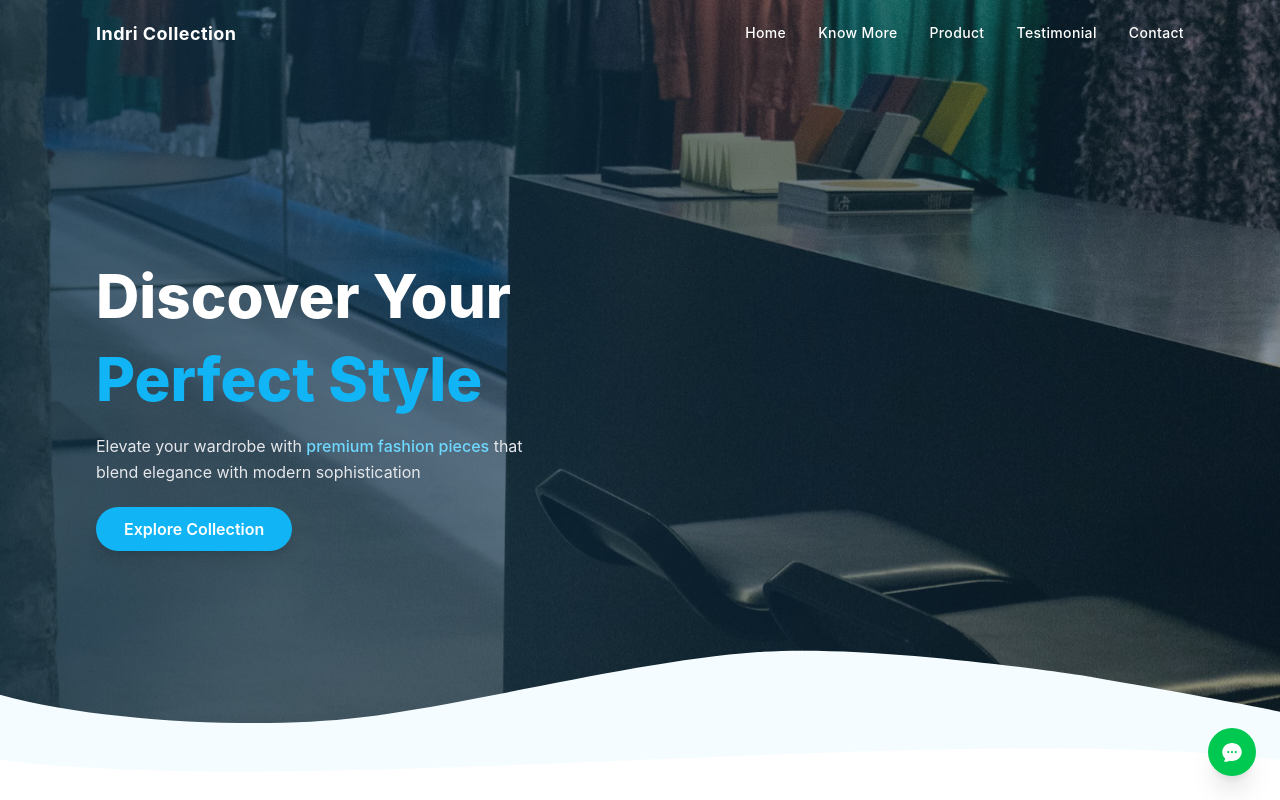
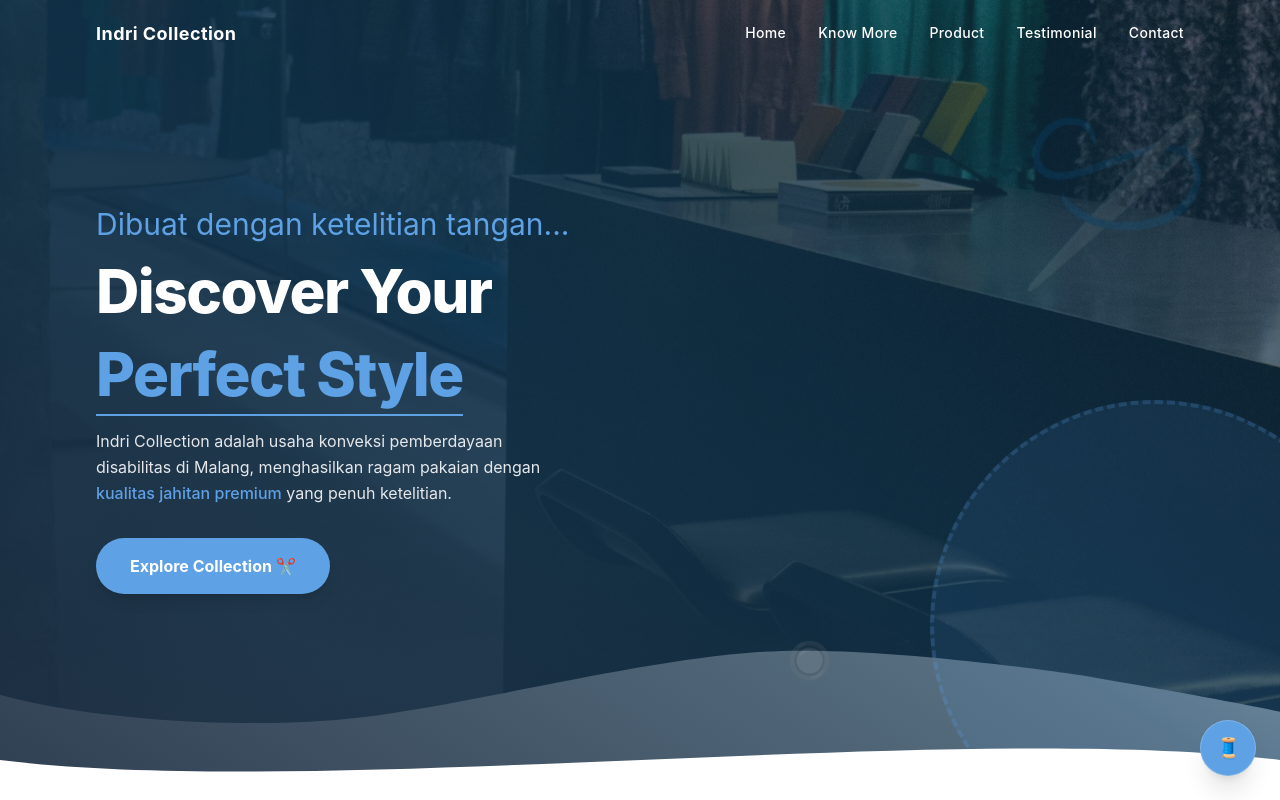
Before and after one commit to femnixx/indri-collection-website, a React (Vite) app: page / in a window 1280 px wide. Shown: the top 800 px of the page. Built offline with nearby package versions, Linux system fonts and the light colour scheme.

Commit message:
init: commit last

```diff
--- a/src/pages/HeroSection.jsx
+++ b/src/pages/HeroSection.jsx
@@ -2,6 +2,8 @@ import { useEffect, useState, useRef } from 'react';
 import heroSectionBanner_desktop from '../assets/heroSectionBanner_desktop.svg';
 import heroSectionBanner_mobile from "../assets/heroSectionBanner_mobile.svg";
 
+// Re-triggerable scroll animation hook
+// Returns [ref, isVisible] — resets when element leaves viewport, re-animates on re-entry
 // Re-triggerable scroll animation hook
 // Returns [ref, isVisible] — resets when element leaves viewport, re-animates on re-entry
 function useScrollReveal(threshold = 0.15) {
@@ -11,24 +13,26 @@ function useScrollReveal(threshold = 0.15) {
     useEffect(() => {
         const el = ref.current;
         if (!el) return;
+
         const observer = new IntersectionObserver(
             ([entry]) => setVisible(entry.isIntersecting),
             { threshold }
         );
+
         observer.observe(el);
         return () => observer.disconnect();
     }, [threshold]);
 
     return [ref, visible];
 }
-
 function HeroSection() {
     const [sectionRef, sectionVisible] = useScrollReveal(0.05);
 
     const base = 'transition-all ease-out';
 
+    // Helper to keep code clean and manageable across delayed sewing steps
     const fadeUp = (delay = '0ms') => ({
-        style: { transitionDuration: '700ms', transitionDelay: sectionVisible ? delay : '0ms' },
+        style: { transitionDuration: '800ms', transitionDelay: sectionVisible ? delay : '0ms' },
         className: `${base} ${sectionVisible ? 'opacity-100 translate-y-0' : 'opacity-0 translate-y-10'}`,
     });
 
@@ -36,93 +40,142 @@ function HeroSection() {
         <div
             id="home"
             ref={sectionRef}
-            className='relative w-full min-h-screen overflow-hidden bg-[#10324A]'
+            className="relative w-full min-h-screen overflow-hidden bg-[#10324A] bg-fabric-matrix"
         >
-            {/* Background — zoom on reveal */}
+            {/* Background Image Layer — smooth canvas scale down on reveal */}
             <img
                 src={heroSectionBanner_desktop}
                 alt="Hero background desktop"
-                style={{ transitionDuration: '1200ms', transitionDelay: sectionVisible ? '0ms' : '0ms' }}
+                style={{ transitionDuration: '1400ms', transitionDelay: '0ms' }}
                 className={`hidden md:block absolute inset-0 w-full h-full object-cover object-center ${base}
-                    ${sectionVisible ? 'scale-100 opacity-100' : 'scale-110 opacity-0'}`}
+                    ${sectionVisible ? 'scale-100 opacity-80' : 'scale-110 opacity-0'}`}
             />
             <img
                 src={heroSectionBanner_mobile}
                 alt="Hero background mobile"
-                style={{ transitionDuration: '1200ms', transitionDelay: sectionVisible ? '0ms' : '0ms' }}
+                style={{ transitionDuration: '1400ms', transitionDelay: '0ms' }}
                 className={`block md:hidden absolute inset-0 w-full h-full object-cover object-center ${base}
-                    ${sectionVisible ? 'scale-100 opacity-100' : 'scale-110 opacity-0'}`}
+                    ${sectionVisible ? 'scale-100 opacity-80' : 'scale-110 opacity-0'}`}
             />
 
-            {/* Dark overlay */}
+            {/* Dark Tailored Overlay */}
             <div
-                style={{ transitionDuration: '900ms', transitionDelay: sectionVisible ? '150ms' : '0ms' }}
-                className={`absolute inset-0  ${base} ${sectionVisible ? 'opacity-100' : 'opacity-0'}`}
+                style={{ transitionDuration: '1000ms', transitionDelay: sectionVisible ? '100ms' : '0ms' }}
+                className={`absolute inset-0 bg-gradient-to-tr from-[#1E2E42]/90 via-[#10324A]/60 to-transparent ${base}
+                    ${sectionVisible ? 'opacity-100' : 'opacity-0'}`}
             />
 
-            {/* Hero content — pushed down to clear the fixed bar */}
-            <div className='relative z-10 flex flex-col justify-center h-full min-h-screen px-6 md:px-16 lg:px-24 pt-24 pb-24'>
-                <div className='max-w-xl'>
+            {/* --- Unique Convection & Sewing Background Background Elements --- */}
+
+            {/* Gigantic fading background needle thread loop asset */}
+            <div
+                style={{ transitionDuration: '1200ms', transitionDelay: sectionVisible ? '200ms' : '0ms' }}
+                className={`absolute right-[5%] top-[10%] text-[160px] opacity-10 pointer-events-none select-none ${base}
+                    ${sectionVisible ? 'rotate-0 scale-100 translate-x-0' : '-rotate-45 scale-75 translate-x-12'}`}
+            >
+                🪡
+            </div>
+
+            {/* Asymmetric draped fabric accent shape running from right edge */}
+            <div
+                style={{ transitionDuration: '1000ms', transitionDelay: sectionVisible ? '150ms' : '0ms' }}
+                className={`absolute right-[-100px] bottom-[-50px] w-[450px] h-[450px] bg-[#5EA1E4]/10 rounded-full border-4 border-dashed border-[#5EA1E4]/20 pointer-events-none ${base}
+                    ${sectionVisible ? 'opacity-100 translate-x-0 scale-100' : 'opacity-0 translate-x-24 scale-90'}`}
+            />
+
+            {/* Floating button ornament element */}
+            <div
+                style={{ transitionDuration: '900ms', transitionDelay: sectionVisible ? '400ms' : '0ms' }}
+                className={`absolute right-[35%] bottom-[15%] text-4xl opacity-15 pointer-events-none select-none ${base}
+                    ${sectionVisible ? 'opacity-15 translate-y-0 rotate-12' : 'opacity-0 translate-y-10 rotate-0'}`}
+            >
+                🔘
+            </div>
+
+            {/* --- Main Foreground Content --- */}
+            <div className="relative z-10 flex flex-col justify-center h-full min-h-screen px-6 md:px-16 lg:px-24 pt-24 pb-24">
+                <div className="max-w-xl">
+
+                    {/* Handwritten Script Tagline matching the artisan logo vibe */}
+                    <div
+                        className={`font-sewing text-3xl text-[#5EA1E4] mb-3 ${fadeUp('200ms').className}`}
+                        style={fadeUp('200ms').style}
+                    >
+                        Dibuat dengan ketelitian tangan...
+                    </div>
 
                     <h1
-                        className={`${fadeUp('350ms').className} text-4xl md:text-6xl font-extrabold text-white leading-tight mb-2`}
+                        className={`${fadeUp('350ms').className} text-4xl md:text-6xl font-extrabold text-white leading-tight mb-2 tracking-tight`}
                         style={fadeUp('350ms').style}
                     >
                         Discover Your
                     </h1>
 
                     <h1
-                        className={`${fadeUp('500ms').className} text-4xl md:text-6xl font-extrabold text-[#11B5F5] leading-tight mb-4`}
+                        className={`${fadeUp('500ms').className} text-4xl md:text-6xl font-extrabold text-[#5EA1E4] leading-tight mb-4 tracking-tight`}
                         style={fadeUp('500ms').style}
                     >
-                        Perfect Style
+                        <span className="relative inline-block">
+                            Perfect Style
+                            {/* Animated Dash Stitch line underline effect */}
+                            <span
+                                style={{ transitionDuration: '1000ms', transitionDelay: sectionVisible ? '900ms' : '0ms' }}
+                                className={`absolute left-0 bottom-[-4px] h-[2px] bg-[#5EA1E4] ${base}
+                                    ${sectionVisible ? 'w-full opacity-100' : 'w-0 opacity-0'}`}
+                                style={{
+                                    backgroundImage: 'linear-gradient(to right, #5EA1E4 50%, transparent 50%)',
+                                    backgroundSize: '8px 100%',
+                                    transitionDuration: '1200ms',
+                                    transitionDelay: sectionVisible ? '800ms' : '0ms',
+                                    width: sectionVisible ? '100%' : '0%'
+                                }}
+                            />
+                        </span>
                     </h1>
 
                     <p
-                        className={`${fadeUp('650ms').className} text-sm md:text-base text-gray-200 mb-8 leading-relaxed max-w-sm md:max-w-md`}
+                        className={`${fadeUp('650ms').className} text-sm md:text-base text-gray-200 mb-8 leading-relaxed max-w-sm md:max-w-md font-normal`}
                         style={fadeUp('650ms').style}
                     >
-                        Elevate your wardrobe with{' '}
-                        <span className='text-[#6ED8FF] font-medium'>premium fashion pieces</span>{' '}
-                        that blend elegance with modern sophistication
+                        Indri Collection adalah usaha konveksi pemberdayaan disabilitas di Malang, menghasilkan ragam pakaian dengan <span className="text-[#5EA1E4] font-medium">kualitas jahitan premium</span> yang penuh ketelitian.
                     </p>
 
+                    {/* Interactive Button Action Wrapper */}
                     <div
-                        style={{ transitionDuration: '600ms', transitionDelay: sectionVisible ? '850ms' : '0ms' }}
+                        style={{ transitionDuration: '600ms', transitionDelay: sectionVisible ? '800ms' : '0ms' }}
                         className={`${base} ${sectionVisible ? 'opacity-100 scale-100' : 'opacity-0 scale-90'}`}
                     >
-                        <a href='#about-us' className='bg-[#11B5F5] hover:bg-[#6ED8FF] active:scale-95 text-white text-sm md:text-base font-semibold px-7 py-3 rounded-full transition-all duration-200 shadow-lg'>
-                            Explore Collection
+                        <a
+                            href="#about"
+                            className="inline-flex items-center gap-2 bg-[#5EA1E4] hover:bg-white hover:text-[#5EA1E4] hover:border-[#5EA1E4] border-2 border-transparent active:scale-95 text-white text-sm md:text-base font-bold px-8 py-3.5 rounded-full transition-all duration-300 shadow-lg"
+                        >
+                            Explore Collection ✂
                         </a>
                     </div>
 
                 </div>
             </div>
 
-            {/* Bottom wave */}
+            {/* Bottom wave layout frame accent transition split */}
             <div
-                style={{ transitionDuration: '800ms', transitionDelay: sectionVisible ? '500ms' : '0ms' }}
+                style={{ transitionDuration: '800ms', transitionDelay: sectionVisible ? '600ms' : '0ms' }}
                 className={`absolute bottom-0 left-0 w-full overflow-hidden leading-[0] z-10 ${base}
                     ${sectionVisible ? 'opacity-100 translate-y-0' : 'opacity-0 translate-y-8'}`}
             >
-                <svg viewBox='0 0 1440 80' xmlns='http://www.w3.org/2000/svg'
-                    preserveAspectRatio='none' className='w-full h-16 md:h-20'>
-                    <path d='M0,40 C360,80 1080,0 1440,40 L1440,80 L0,80 Z' fill='white' />
+                <svg viewBox="0 0 1440 80" xmlns="http://www.w3.org/2000/svg" preserveAspectRatio="none" className="w-full h-16 md:h-20">
+                    <path d="M0,40 C360,80 1080,0 1440,40 L1440,80 L0,80 Z" fill="white" />
                 </svg>
             </div>
 
-            {/* WhatsApp button */}
+            {/* Floating Chat Interaction Element */}
             <a
-                href='#'
-                aria-label='Chat with us'
+                href="#"
+                aria-label="Chat with us"
                 style={{ transitionDuration: '500ms', transitionDelay: sectionVisible ? '1000ms' : '0ms' }}
-                className={`fixed bottom-6 right-6 z-50 bg-green-500 hover:bg-green-600 text-white w-12 h-12 rounded-full flex items-center justify-center shadow-xl transition-all duration-200
+                className={`fixed bottom-6 right-6 z-50 bg-[#5EA1E4] hover:bg-[#10324A] text-white w-14 h-14 rounded-full flex items-center justify-center shadow-xl transition-all duration-300 hover:-translate-y-1 active:scale-95 border border-white/20
                     ${sectionVisible ? 'opacity-100 scale-100' : 'opacity-0 scale-50'}`}
             >
-                <svg xmlns='http://www.w3.org/2000/svg' viewBox='0 0 24 24' fill='currentColor' className='w-6 h-6'>
-                    <path fillRule='evenodd' clipRule='evenodd'
-                        d='M4.804 21.644A6.707 6.707 0 006 21.75a6.721 6.721 0 003.583-1.029c.774.182 1.584.279 2.417.279 5.322 0 9.75-3.97 9.75-9 0-5.03-4.428-9-9.75-9s-9.75 3.97-9.75 9c0 2.409 1.025 4.587 2.674 6.192.232.226.277.428.254.543a3.73 3.73 0 01-.814 1.686.75.75 0 00.44 1.223zM8.25 10.875a1.125 1.125 0 100 2.25 1.125 1.125 0 000-2.25zM10.875 12a1.125 1.125 0 112.25 0 1.125 1.125 0 01-2.25 0zm4.875-1.125a1.125 1.125 0 100 2.25 1.125 1.125 0 000-2.25z' />
-                </svg>
+                <span className="text-xl">🧵</span>
             </a>
         </div>
     );
--- a/src/sections/contact.jsx
+++ b/src/sections/contact.jsx
@@ -41,14 +41,18 @@ export default function Contact() {
               <Mail size={24} className="text-[#00B2FF]" />
               <span className="font-medium">indricollection@gmail.com</span>
             </div>
+            <a href="https://www.instagram.com/indricollection.mlg/" target='_blank'>
               <div className="flex items-center gap-4">
                 <Camera size={24} className="text-[#00B2FF]" />
-              <span className="font-medium">@indricollection</span>
+                <span className="font-medium">@indricollection.mlg</span>
               </div>
+            </a>
+            <a href="https://www.tiktok.com/@indricollection07" target='_blank'>
               <div className="flex items-center gap-4">
                 <Music size={24} className="text-[#00B2FF]" />
                 <span className="font-medium">@indricollection07</span>
               </div>
+            </a>
             <div className="mt-8 pt-8 border-t border-gray-100">
               <h4 className="font-semibold text-sm mb-2">Store Hours:</h4>
               <p className="text-xs text-gray-500 font-light leading-loose">
```
Lines whose indentation alone changed are shown as unchanged.
